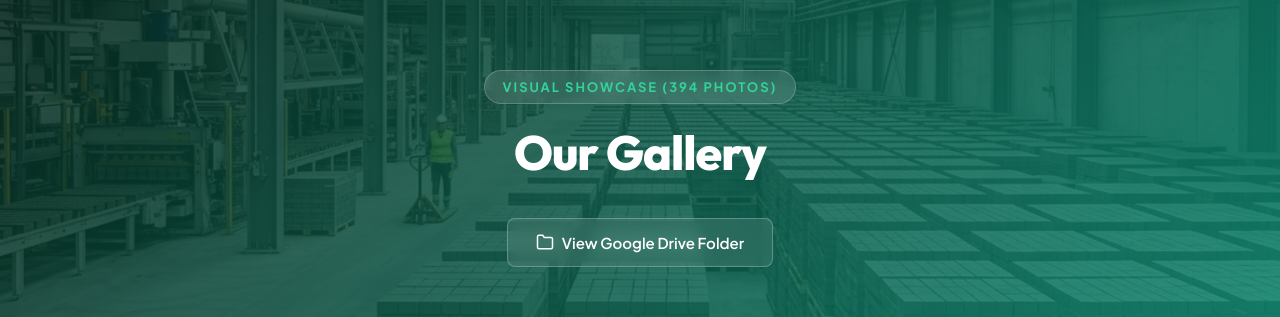
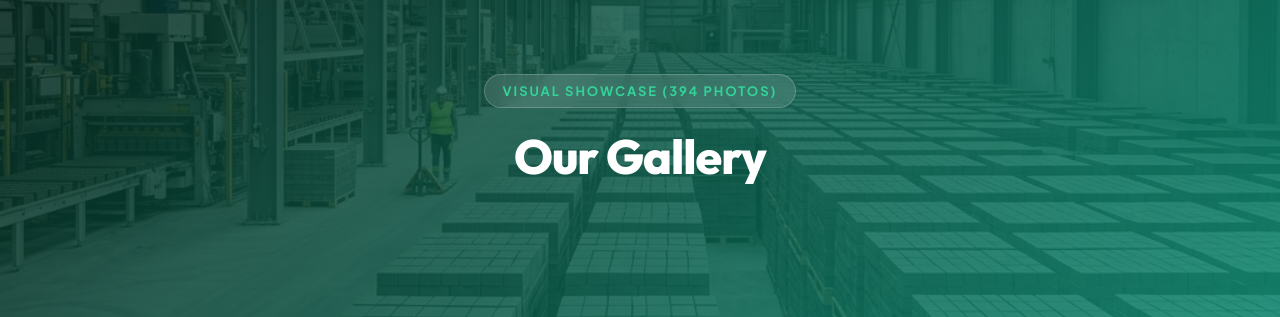
Before and after one commit to mayonaisolutions/bricksassociation, a React (Create React App) app: page /#/gallery in a window 1280 px wide. Shown: the part 151-468 px from the top of the page. Built offline with nearby package versions, Linux system fonts and the light colour scheme.

Commit message:
Remove Google Drive folder link from gallery hero and config

```diff
--- a/src/data/gallery.json
+++ b/src/data/gallery.json
@@ -1,6 +1,4 @@
 {
-  "folderUrl": "https://drive.google.com/drive/folders/1MxRgrX9LvvPZFeF87MnSmXNKOTqtl4SL?usp=sharing",
-  "folderId": "1MxRgrX9LvvPZFeF87MnSmXNKOTqtl4SL",
   "images": [
     "https://drive.google.com/file/d/1uFvqvzeYYfnGOkfEXZ0tRJMbOMLpjmT5/view",
     "https://drive.google.com/file/d/1MiGTl5DMJU4aT0EWtImXAr1ND47eaPdx/view",
--- a/src/pages/gallery.tsx
+++ b/src/pages/gallery.tsx
@@ -73,7 +73,6 @@ export const Gallery: React.FC = () => {
             ? config
             : (Array.isArray(config.images) ? config.images : []);
 
-    const folderUrl = !Array.isArray(config) ? config.folderUrl : undefined;
     const visibleImages = imagesList.slice(0, visibleCount);
 
     return (
@@ -83,20 +82,6 @@ export const Gallery: React.FC = () => {
                 <div className="gallery-hero-inner">
                     <span className="gallery-hero-badge">Visual Showcase ({imagesList.length} Photos)</span>
                     <h1>Our Gallery</h1>
-                    {folderUrl && (
-                        <a
-                            href={folderUrl}
-                            target="_blank"
-                            rel="noopener noreferrer"
-                            className="btn-secondary"
-                            style={{ marginTop: '16px', display: 'inline-flex', alignItems: 'center', gap: '8px' }}
-                        >
-                            <svg width="18" height="18" viewBox="0 0 24 24" fill="none" stroke="currentColor" strokeWidth="2" strokeLinecap="round" strokeLinejoin="round">
-                                <path d="M22 19a2 2 0 0 1-2 2H4a2 2 0 0 1-2-2V5a2 2 0 0 1 2-2h5l2 3h9a2 2 0 0 1 2 2z"></path>
-                            </svg>
-                            View Google Drive Folder
-                        </a>
-                    )}
                 </div>
             </div>
 
```
